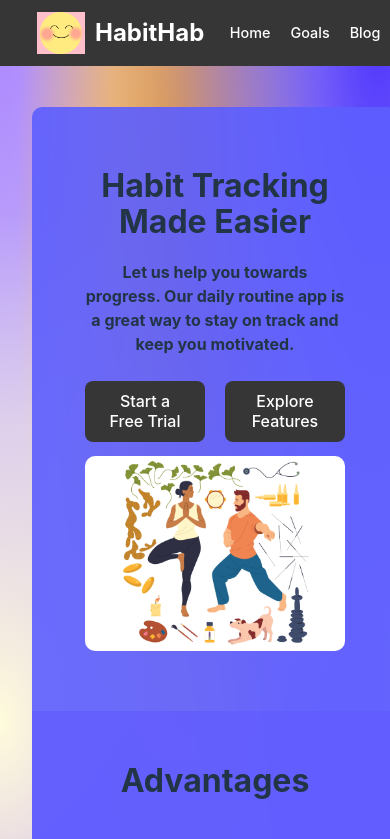
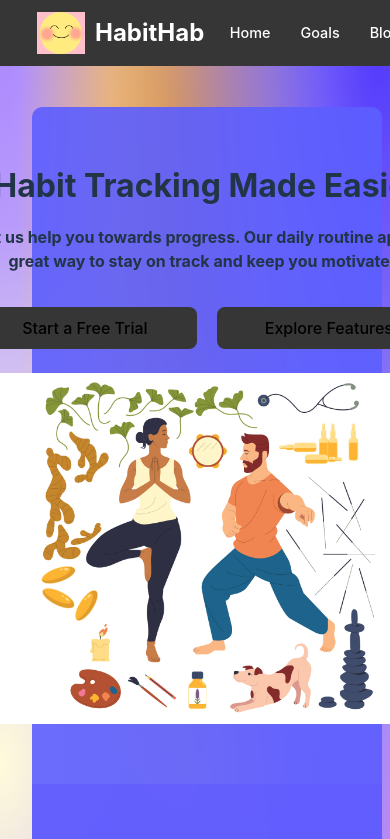
Before and after one commit to 561Aloha/Habit-Tracker, a React (Vite) app: page / in a window 390 px wide. Shown: the top 839 px of the page. Built offline with nearby package versions, Linux system fonts and the light colour scheme.

Commit message:
undo changes

```diff
--- a/src/App.css
+++ b/src/App.css
@@ -412,22 +412,3 @@
 
 
 }
-
-@media (max-width: 430px) {
-  .container{
-    width: 100%;
-  }
-  .header-content{
-    width: 50%;
-  }
-  .menu-items {
-    margin-right: 20px;
-    gap: 10px; /* Adjust gap as needed for spacing between menu items */
-  }
-  .cta-buttons button{
-    color: white;
-  }
-  .banner-img{
-    width: 50%;
-  }
-}
--- a/src/css/goals.css
+++ b/src/css/goals.css
@@ -410,15 +410,3 @@
       width: 1%; /* Make other cells narrower */
     }
 }
-
-
-
-@media (max-width: 430px) {
-
-  .goals-page{
-    width: 100%;
-  }
-  .goals-container{
-    width: 90%;
-  }
-}
```
